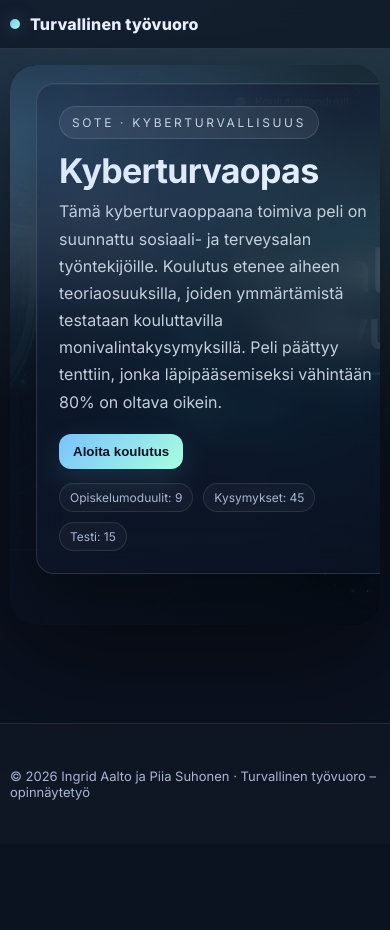
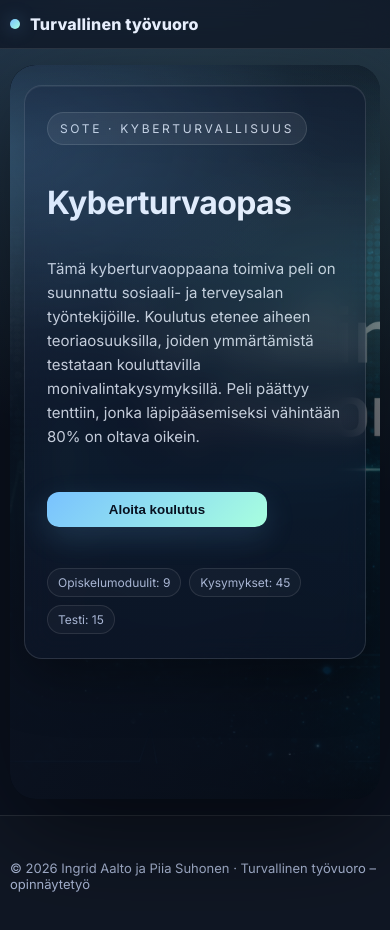
Before and after one commit to ingridaalto/oppari, a React (Vite) app: page / in a window 390 px wide. Shown: the top 930 px of the page. Before the commit the page ends 844 px from the top, so only its background shows below. Built offline with nearby package versions, Linux system fonts and the light colour scheme.

Commit message:
uudet päivitykset

```diff
--- a/src/App.jsx
+++ b/src/App.jsx
@@ -165,6 +165,13 @@ export default function App() {
   setMatchedPairs([]);
   setMatchFeedback(null);
 }, [themeIndex, slideIndex, screen]);
+
+useEffect(() => {
+  window.scrollTo({
+    top: 0,
+    behavior: "smooth"
+  });
+}, [screen, themeIndex, slideIndex, themeQuestionIndex, examIndex]);
 
   // missä asti moduulit ovat "auki" (lineaarinen eteneminen):
   // - kaikki indeksit <= themeIndex ovat auki
--- a/src/styles.css
+++ b/src/styles.css
@@ -459,7 +459,7 @@ main{
 }
 
 .coverPanel{
-  width:min(520px, 92vw);
+  width:min(520px, 100%);
   padding:22px;
   border-radius:18px;
   border:1px solid rgba(255,255,255,.12);
@@ -469,7 +469,7 @@ main{
     0 18px 55px rgba(0,0,0,.38),
     inset 0 1px 0 rgba(255,255,255,.06);
   position:relative;
-  margin-left:8px;
+  margin-left:0;
   animation:fadeUp .35s ease both;
 }
 
@@ -1227,12 +1227,13 @@ main{
 
 /* ===== Responsive ===== */
 @media (max-width: 860px){
+  .slideRail{
+    display:none;
+  }
+
   .slideFrame{
     grid-template-columns:1fr;
-  }
-
-  .slideRail{
-    position:static;
+    gap:0;
   }
 }
 
@@ -1701,3 +1702,175 @@ main{
     grid-template-columns: 1fr;
   }
 }
+
+@media (max-width: 860px){
+  .slideRail{
+    padding:10px 12px;
+    border-radius:14px;
+  }
+
+  .slideRailTitle{
+    margin-bottom:8px;
+    font-size:10px;
+    letter-spacing:.14em;
+  }
+
+  .moduleTimeline{
+    margin-top:0;
+    display:flex;
+    flex-direction:row;
+    gap:10px;
+    max-height:none;
+    overflow-x:auto;
+    overflow-y:hidden;
+    padding:4px 2px 8px;
+    scrollbar-width:thin;
+  }
+
+  .moduleLine{
+    display:none;
+  }
+
+  .moduleNode{
+    flex:0 0 auto;
+    width:auto;
+    height:auto;
+    min-width:42px;
+    grid-template-columns:1fr;
+    justify-items:center;
+    padding:6px 4px;
+    border-radius:12px;
+    border:1px solid rgba(255,255,255,.08);
+    background:rgba(255,255,255,.03);
+  }
+
+  .moduleNode.active{
+    background:rgba(121,194,255,.08);
+    border-color:rgba(121,194,255,.22);
+  }
+
+  .moduleNode.done{
+    background:rgba(123,255,183,.07);
+    border-color:rgba(123,255,183,.18);
+  }
+
+  .moduleNode.active::before{
+    display:none;
+  }
+
+  .nodeDot{
+  grid-column:1;
+  justify-self:center;
+  width:22px;
+  height:22px;
+  border-radius:999px;
+  border:1.5px solid rgba(255,255,255,.22);
+  background:rgba(255,255,255,.02);
+  display:flex;
+  align-items:center;
+  justify-content:center;
+  position:relative;
+}
+
+.nodeNumber{
+  font-size:10px;
+  line-height:1;
+  font-weight:700;
+  color:rgba(255,255,255,.72);
+}
+
+  .nodeLock{
+    grid-column:auto;
+    justify-self:center;
+    margin-top:4px;
+    font-size:11px;
+  }
+}
+
+@media (max-width: 760px){
+  .coverHero{
+    width:calc(100% - 20px);
+    margin:16px auto;
+    min-height:calc(100vh - 110px);
+    background-position:68% center;
+  }
+
+
+  .coverHeroInner{
+    padding:16px;
+    justify-items:start;
+    align-items:center;
+  }
+
+  .coverPanel{
+    width:100%;
+    max-width:340px;
+    margin-left:0;
+    padding:18px 16px;
+  }
+
+  .coverTitle{
+    font-size:32px;
+    line-height:1.08;
+  }
+
+  .coverLead{
+    max-width:none;
+    font-size:15px;
+    line-height:1.6;
+  }
+
+  .coverActions{
+    margin-top:16px;
+  }
+
+  .coverActions .btn{
+    width:100%;
+    max-width:220px;
+  }
+
+  .coverMeta{
+    gap:8px;
+  }
+
+  .coverCorner{
+    top:12px;
+    right:12px;
+    padding:8px 10px;
+    font-size:11px;
+  }
+
+  .coverEKG{
+    height:90px;
+    width:120%;
+    left:-10%;
+    bottom:0;
+    opacity:.14;
+  }
+}
+
+@media (max-width: 760px){
+  .coverCorner{
+    display:none;
+  }
+}
+
+@media (max-width: 760px){
+  .coverHeroInner{
+    padding:20px 14px 28px 14px;
+    justify-items:start;
+    align-items:stretch;
+    min-height:100%;
+  }
+
+  .coverPanel{
+    width:100%;
+    max-width:none;
+    min-height:clamp(420px, 68vh, 620px);
+    margin:0;
+    padding:26px 22px 24px;
+    display:flex;
+    flex-direction:column;
+    justify-content:space-between;
+  }
+}
```
